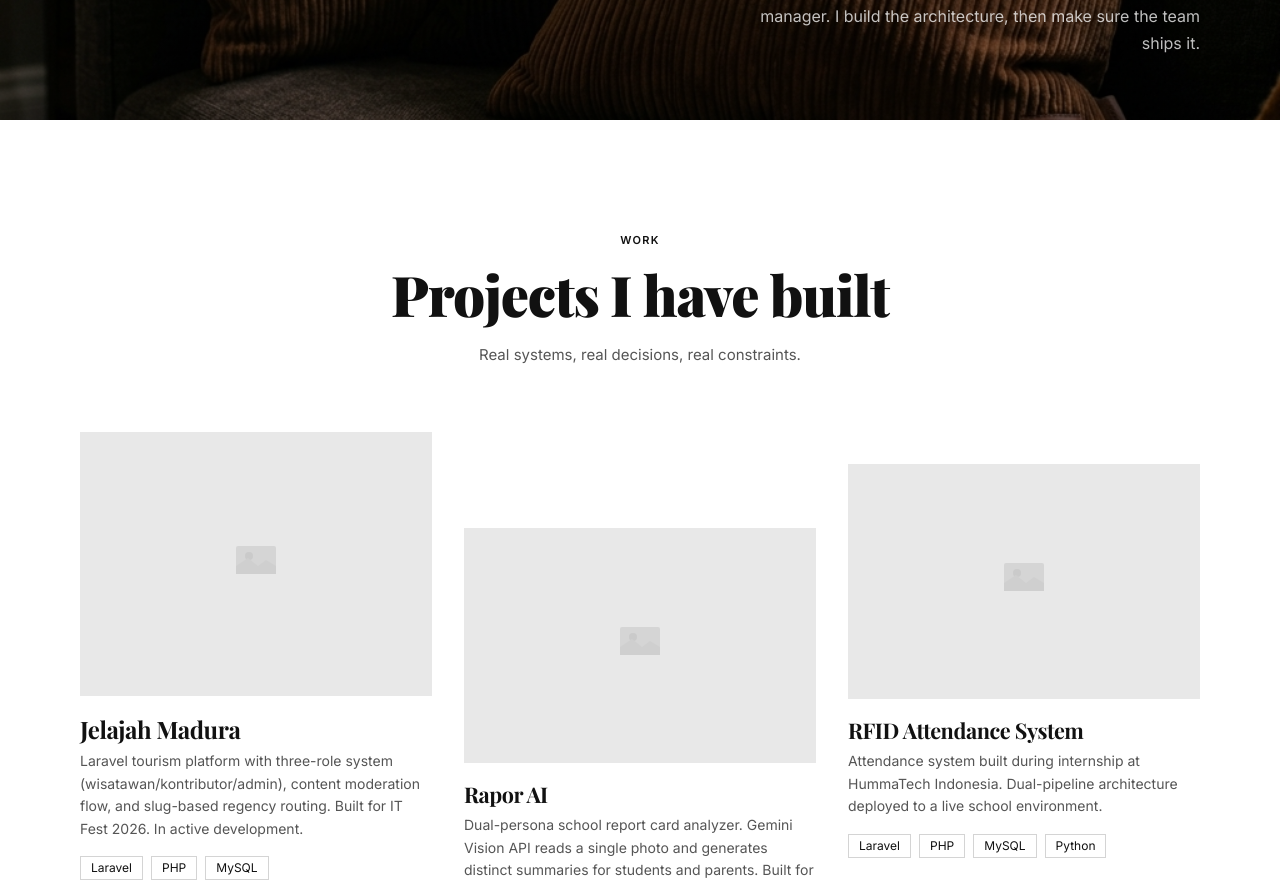
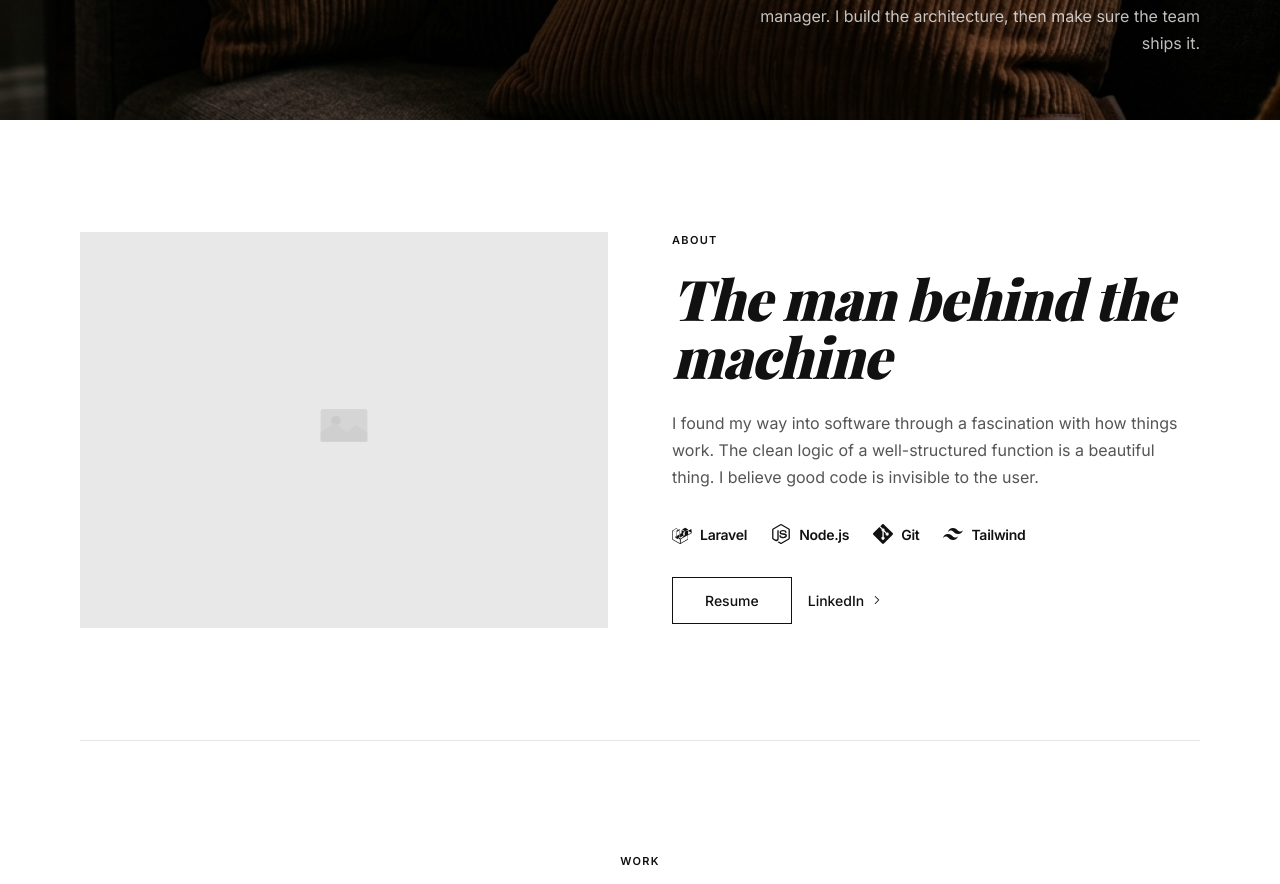
Before and after one commit to kaz-hero123/hilman-portfolio, a Next.js app: page / in a window 1280 px wide. Shown: the part 680-1564 px from the top of the page. Built offline with nearby package versions, Linux system fonts and the light colour scheme.

Commit message:
feat: add About section sliced from ABOUT-ME design, placed after Hero

```diff
--- a/src/app/page.tsx
+++ b/src/app/page.tsx
@@ -1,4 +1,5 @@
 import { Hero } from '@/components/sections/Hero'
+import { About } from '@/components/sections/About'
 import { Work } from '@/components/sections/Work'
 import { Craft } from '@/components/sections/Craft'
 import { History } from '@/components/sections/History'
@@ -10,6 +11,7 @@ export default function Home() {
   return (
     <main id="main-content">
       <Hero />
+      <About />
       <Work />
       <Craft />
       <History />
--- a/src/components/Nav.tsx
+++ b/src/components/Nav.tsx
@@ -10,7 +10,7 @@ import { useLockBodyScroll } from '@/hooks/useLockBodyScroll'
 
 const navLinks = [
   { label: 'Work', href: '#work' },
-  { label: 'About', href: '#history' },
+  { label: 'About', href: '#about' },
 ]
 
 const serviceItems = [
--- /dev/null
+++ b/src/components/sections/About.tsx
@@ -0,0 +1,153 @@
+'use client'
+
+import { motion } from 'framer-motion'
+import { ChevronRight } from 'lucide-react'
+
+// ─── Animation ────────────────────────────────────────────────────────────────
+
+const fadeUp = {
+  hidden: { opacity: 0, y: 32 },
+  visible: {
+    opacity: 1,
+    y: 0,
+    transition: { duration: 0.6, ease: [0.22, 1, 0.36, 1] as const },
+  },
+}
+
+// ─── Tool / Stack icons ───────────────────────────────────────────────────────
+
+function LaravelIcon() {
+  return (
+    <svg width="20" height="20" viewBox="0 0 24 24" fill="currentColor" aria-hidden="true">
+      <path d="M23.642 5.43a.364.364 0 01.014.1v5.149c0 .135-.073.26-.189.326l-4.323 2.49v4.934c0 .135-.073.26-.189.327l-9.03 5.2a.32.32 0 01-.085.042l-.033.009a.358.358 0 01-.183 0l-.033-.009a.3.3 0 01-.086-.042L.474 18.756a.378.378 0 01-.189-.327V8.082c0-.036.005-.07.014-.1l.007-.027a.336.336 0 01.04-.08l.016-.023a.338.338 0 01.063-.064l.02-.016a.334.334 0 01.078-.046L4.838 5.24a.378.378 0 01.378 0l4.315 2.487a.381.381 0 01.063.064l.02.016.015.023c.018.025.032.052.04.08l.008.027c.009.032.013.065.013.1v9.652l3.76-2.164V10.58c0-.036.005-.07.014-.1l.007-.028a.345.345 0 01.04-.08l.016-.022a.35.35 0 01.063-.065l.02-.015a.334.334 0 01.078-.047l4.315-2.487a.378.378 0 01.378 0l4.315 2.487a.34.34 0 01.078.047l.02.015a.35.35 0 01.063.065l.015.022c.018.026.032.053.04.08zM23.094 10.48V6.035l-1.58.91-2.18 1.255v4.446zm-4.322 7.428V13.46l-2.145 1.228-6.126 3.498v4.505zM1.037 8.58v9.576l8.468 4.88v-4.505l-4.43-2.504-.002-.003-.003-.001a.376.376 0 01-.062-.063l-.017-.02a.33.33 0 01-.04-.075l-.01-.026a.333.333 0 01-.013-.095V9.834L3.18 8.58l-1.58-.91v.91zm3.99-2.848L1.276 7.738l3.749 2.159 3.75-2.159-3.75-2.006zm1.958 11.292l2.18-1.256V6.035L7.584 6.946l-2.18 1.255v9.733zm8.84-12.452l-3.75 2.006 3.75 2.159 3.748-2.16-3.748-2.005zm-.567 4.645l-2.18-1.256-1.58-.91v4.446l2.18 1.256 1.58.91V9.217zm-8.468 8.756l5.657-3.23 2.41-1.378-3.744-2.157-4.321 2.49-3.547 2.044 3.545 2.231z" />
+    </svg>
+  )
+}
+
+function NodeIcon() {
+  return (
+    <svg width="20" height="20" viewBox="0 0 24 24" fill="currentColor" aria-hidden="true">
+      <path d="M11.998 24c-.321 0-.641-.084-.922-.247l-2.936-1.737c-.438-.245-.224-.332-.08-.383.585-.203.703-.25 1.328-.604.065-.037.151-.023.218.017l2.256 1.339a.29.29 0 00.272 0l8.795-5.076a.277.277 0 00.134-.238V6.921a.28.28 0 00-.137-.242l-8.791-5.072a.278.278 0 00-.271 0L3.075 6.68a.282.282 0 00-.139.241v10.15a.274.274 0 00.139.235l2.409 1.392c1.307.654 2.108-.116 2.108-.89V7.787c0-.142.114-.253.256-.253h1.115c.139 0 .255.112.255.253v10.021c0 1.745-.95 2.745-2.604 2.745-.508 0-.909 0-2.026-.55l-2.307-1.33A1.85 1.85 0 011.36 17.07V6.921c0-.654.35-1.266.922-1.585L11.076.255a1.918 1.918 0 011.844 0l8.794 5.08c.572.32.922.932.922 1.586v10.15c0 .653-.35 1.264-.922 1.583l-8.794 5.08c-.28.163-.6.247-.922.247zm2.71-6.997c-3.844 0-4.65-1.764-4.65-3.244 0-.142.114-.253.255-.253h1.14c.127 0 .234.093.252.218.172 1.161.684 1.748 3.003 1.748 1.848 0 2.632-.418 2.632-1.398 0-.566-.223-.985-3.095-1.268-2.4-.236-3.885-.768-3.885-2.69 0-1.77 1.493-2.827 3.994-2.827 2.81 0 4.199.975 4.374 3.07a.257.257 0 01-.066.194.261.261 0 01-.187.08h-1.146a.253.253 0 01-.246-.203c-.273-1.215-.938-1.603-2.729-1.603-2.009 0-2.243.7-2.243 1.224 0 .636.276.821 2.998 1.18 2.697.356 3.983.859 3.983 2.764 0 1.912-1.594 3.008-4.384 3.008z" />
+    </svg>
+  )
+}
+
+function GitIcon() {
+  return (
+    <svg width="20" height="20" viewBox="0 0 24 24" fill="currentColor" aria-hidden="true">
+      <path d="M23.546 10.93L13.067.452a1.55 1.55 0 00-2.188 0L8.708 2.627l2.76 2.76a1.838 1.838 0 012.327 2.341l2.66 2.66a1.838 1.838 0 11-1.103 1.03l-2.48-2.48v6.53a1.838 1.838 0 11-1.513-.066V8.714a1.838 1.838 0 01-.998-2.41L7.636 3.58.45 10.767a1.55 1.55 0 000 2.188l10.48 10.48a1.55 1.55 0 002.186 0l10.43-10.43a1.55 1.55 0 000-2.075z" />
+    </svg>
+  )
+}
+
+function TailwindIcon() {
+  return (
+    <svg width="20" height="20" viewBox="0 0 24 24" fill="currentColor" aria-hidden="true">
+      <path d="M12.001 4.8c-3.2 0-5.2 1.6-6 4.8 1.2-1.6 2.6-2.2 4.2-1.8.913.228 1.565.89 2.288 1.624C13.666 10.618 15.027 12 18.001 12c3.2 0 5.2-1.6 6-4.8-1.2 1.6-2.6 2.2-4.2 1.8-.913-.228-1.565-.89-2.288-1.624C16.337 6.182 14.976 4.8 12.001 4.8zm-6 7.2c-3.2 0-5.2 1.6-6 4.8 1.2-1.6 2.6-2.2 4.2-1.8.913.228 1.565.89 2.288 1.624 1.177 1.194 2.538 2.576 5.512 2.576 3.2 0 5.2-1.6 6-4.8-1.2 1.6-2.6 2.2-4.2 1.8-.913-.228-1.565-.89-2.288-1.624C10.337 13.382 8.976 12 6.001 12z" />
+    </svg>
+  )
+}
+
+// ─── Component ────────────────────────────────────────────────────────────────
+
+export function About() {
+  return (
+    <section id="about" className="bg-white">
+      <div className="max-w-[1400px] mx-auto px-6 md:px-12 lg:px-20 pt-28 pb-28">
+        <motion.div
+          variants={fadeUp}
+          initial="hidden"
+          whileInView="visible"
+          viewport={{ once: true, margin: '-80px' }}
+          className="grid grid-cols-1 md:grid-cols-2 gap-10 md:gap-16 items-start"
+        >
+          {/* ── Left: Photo placeholder ───────────────────────────────────── */}
+          <div className="relative w-full aspect-[4/3] bg-[#e8e8e8] overflow-hidden">
+            <div className="absolute inset-0 flex items-center justify-center">
+              <svg
+                width="48"
+                height="42"
+                viewBox="0 0 40 36"
+                fill="none"
+                aria-hidden="true"
+                className="opacity-30"
+              >
+                <rect x="0" y="0" width="40" height="28" rx="2" fill="#aaa" />
+                <circle cx="13" cy="10" r="4" fill="#888" />
+                <path d="M0 20 L12 12 L22 20 L30 14 L40 20 V28 H0 Z" fill="#999" />
+              </svg>
+            </div>
+          </div>
+
+          {/* ── Right: About content ──────────────────────────────────────── */}
+          <div>
+            {/* Label */}
+            <p className="font-body text-[11px] font-semibold tracking-[0.12em] uppercase text-ink mb-5">
+              About
+            </p>
+
+            {/* Heading */}
+            <h2
+              className="font-serif font-black italic text-ink tracking-tight mb-6"
+              style={{
+                fontSize: 'clamp(2.25rem, 5vw, 3.5rem)',
+                lineHeight: '1.05',
+              }}
+            >
+              The man behind the machine
+            </h2>
+
+            {/* Body text */}
+            <p className="font-body text-[16px] leading-[1.7] text-dim mb-8">
+              I found my way into software through a fascination with how things work.
+              The clean logic of a well-structured function is a beautiful thing. I believe
+              good code is invisible to the user.
+            </p>
+
+            {/* ── Tool icons row ────────────────────────────────────────── */}
+            <div className="flex flex-wrap items-center gap-6 mb-8">
+              <div className="flex items-center gap-2 text-ink">
+                <LaravelIcon />
+                <span className="font-body text-[14px] font-semibold tracking-tight">Laravel</span>
+              </div>
+              <div className="flex items-center gap-2 text-ink">
+                <NodeIcon />
+                <span className="font-body text-[14px] font-semibold tracking-tight">Node.js</span>
+              </div>
+              <div className="flex items-center gap-2 text-ink">
+                <GitIcon />
+                <span className="font-body text-[14px] font-semibold tracking-tight">Git</span>
+              </div>
+              <div className="flex items-center gap-2 text-ink">
+                <TailwindIcon />
+                <span className="font-body text-[14px] font-semibold tracking-tight">Tailwind</span>
+              </div>
+            </div>
+
+            {/* ── CTA row ──────────────────────────────────────────────── */}
+            <div className="flex items-center gap-4">
+              <a
+                href="#"
+                className="font-body text-[14px] font-medium text-ink border border-ink px-8 py-3 hover:bg-ink hover:text-white transition-colors duration-200 focus-ring"
+              >
+                Resume
+              </a>
+              <a
+                href="https://linkedin.com/in/hilman-nidal-hamzi-997969415"
+                className="inline-flex items-center gap-1.5 font-body text-[14px] font-medium text-ink hover:text-dim transition-colors duration-150 focus-ring"
+              >
+                LinkedIn
+                <ChevronRight size={14} strokeWidth={1.75} />
+              </a>
+            </div>
+          </div>
+        </motion.div>
+      </div>
+
+      {/* ── Hairline separator ───────────────────────────────────────────── */}
+      <div className="max-w-[1400px] mx-auto px-6 md:px-12 lg:px-20">
+        <hr className="border-0 border-t border-[#E5E5E5]" />
+      </div>
+    </section>
+  )
+}
```
